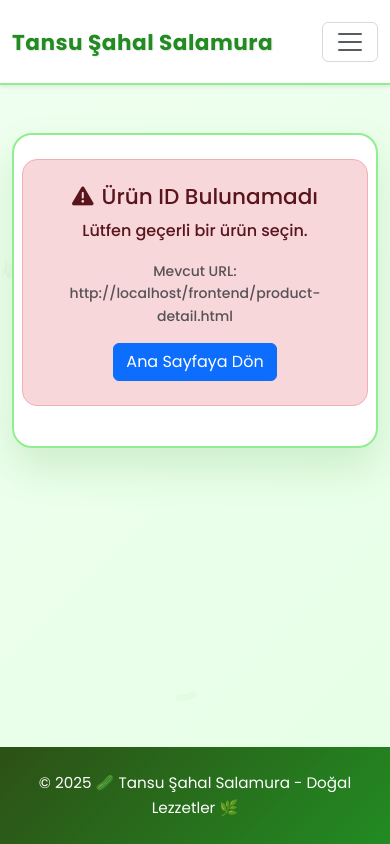
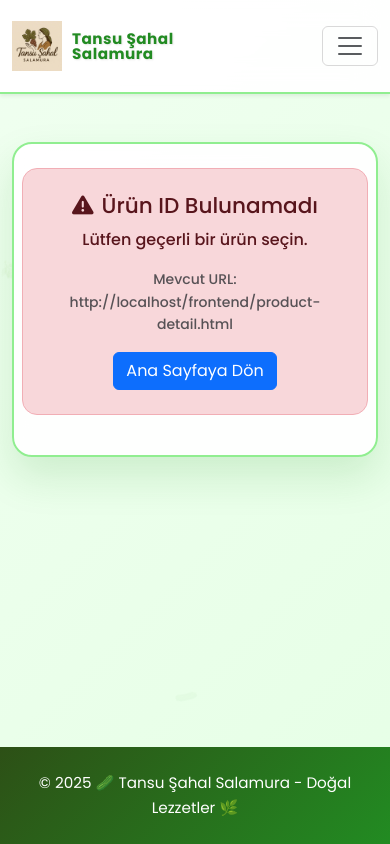
Before and after one commit to yunuxemre/yunux_e_ticaret_demo, a plain HTML site: page frontend/product-detail.html in a window 390 px wide. Drawn offline with nearby package versions, Linux system fonts and the light colour scheme.

Commit message:
İyileştirmeler yapıldı

```diff
--- a/frontend/product-detail.html
+++ b/frontend/product-detail.html
@@ -55,6 +55,46 @@
         .navbar-brand::before {
           content: "";
           font-size: 1.2em;
+        }
+
+        /* Brand text responsive styling */
+        .brand-text {
+          display: flex;
+          flex-direction: column;
+          line-height: 1.1;
+        }
+
+        .brand-line-1,
+        .brand-line-2 {
+          display: block;
+        }
+
+        /* Desktop: show on same line */
+        @media (min-width: 768px) {
+          .brand-text {
+            flex-direction: row;
+            gap: 0.5rem;
+          }
+
+          .brand-line-1::after {
+            content: " ";
+          }
+        }
+
+        /* Mobile: show on separate lines */
+        @media (max-width: 767.98px) {
+          .brand-text {
+            flex-direction: column;
+            line-height: 1;
+          }
+
+          .brand-line-1 {
+            font-size: 0.95rem;
+          }
+
+          .brand-line-2 {
+            font-size: 0.95rem;
+          }
         }
 
         .nav-link {
@@ -943,7 +983,13 @@
     <!-- Navbar -->
     <nav class="navbar navbar-expand-lg navbar-light bg-white py-3 shadow-sm sticky-top main-navbar">
         <div class="container">
-            <a class="navbar-brand fw-bold fs-4" href="/">Tansu Şahal Salamura</a> <!-- Original: 🥒 Tansu Şahal Salamura. Keeping this one as it's more specific. styles.css ::before will add icon. -->
+            <a class="navbar-brand fw-bold fs-4 d-flex align-items-center" href="/">
+                <img src="images/logo.jpg" alt="Logo" style="height: 50px; margin-right: 10px;">
+                <span class="brand-text">
+                    <span class="brand-line-1">Tansu Şahal</span>
+                    <span class="brand-line-2">Salamura</span>
+                </span>
+            </a>
             <button class="navbar-toggler" type="button" data-bs-toggle="collapse" data-bs-target="#mainNav" aria-controls="mainNav" aria-expanded="false" aria-label="Toggle navigation">
                 <span class="navbar-toggler-icon"></span>
             </button>
--- a/frontend/styles.css
+++ b/frontend/styles.css
@@ -119,6 +119,46 @@ section.container {
   font-size: 1.2em;
 }
 
+/* Brand text responsive styling */
+.brand-text {
+  display: flex;
+  flex-direction: column;
+  line-height: 1.1;
+}
+
+.brand-line-1,
+.brand-line-2 {
+  display: block;
+}
+
+/* Desktop: show on same line */
+@media (min-width: 768px) {
+  .brand-text {
+    flex-direction: row;
+    gap: 0.5rem;
+  }
+
+  .brand-line-1::after {
+    content: " ";
+  }
+}
+
+/* Mobile: show on separate lines */
+@media (max-width: 767.98px) {
+  .brand-text {
+    flex-direction: column;
+    line-height: 1;
+  }
+
+  .brand-line-1 {
+    font-size: 0.95rem;
+  }
+
+  .brand-line-2 {
+    font-size: 0.95rem;
+  }
+}
+
 .nav-link {
   font-weight: 500;
   color: var(--dark-green) !important;
@@ -227,12 +267,7 @@ section.container {
 
 /* Hero Section - Green Theme with Background Image */
 .hero-section {
-  background: linear-gradient(
-      135deg,
-      rgba(22, 87, 22, 0.4) 0%,
-      rgba(46, 139, 87, 0.3) 50%,
-      rgba(34, 119, 34, 0.4) 100%
-    ),
+  background: linear-gradient(135deg, rgba(22, 87, 22, 0.4) 0%, rgba(46, 139, 87, 0.3) 50%, rgba(34, 119, 34, 0.4) 100%),
     url("https://images4.alphacoders.com/766/766523.jpg");
   background-size: cover;
   background-position: center;
@@ -1005,7 +1040,9 @@ main {
     width: 100%;
   }
 
-  .auth-link {
+  /* Enhanced mobile button sizing - matching product detail */
+  .auth-links-group .auth-link,
+  .auth-links-group #adminLink {
     display: block;
     text-align: center;
     padding: 0.75rem 1rem;
@@ -1019,31 +1056,14 @@ main {
     max-width: 280px;
   }
 
-  .auth-link:hover {
+  .auth-links-group .auth-link:hover,
+  .auth-links-group #adminLink:hover {
     background-color: var(--primary-green);
     color: #ffffff !important;
     border-color: var(--primary-green);
   }
 
-  #adminLink {
-    background-color: #ffffff !important;
-    border: 1px solid var(--light-green) !important;
-    color: var(--primary-green) !important;
-    padding: 0.75rem 1rem;
-    font-size: 1rem;
-    border-radius: 0.5rem;
-    width: 100%;
-    max-width: 280px;
-    text-align: center;
-  }
-
-  #adminLink:hover {
-    background-color: var(--primary-green) !important;
-    color: #ffffff !important;
-    border-color: var(--primary-green) !important;
-  }
-
-  .btn-outline-danger {
+  .auth-links-group .btn-outline-danger {
     padding: 0.75rem 1rem;
     font-size: 1rem;
     border-radius: 0.5rem;
@@ -1058,9 +1078,10 @@ main {
     color: var(--primary-green);
   }
 
-  .btn-outline-danger:hover {
+  .auth-links-group .btn-outline-danger:hover {
     background-color: var(--primary-green);
     border-color: var(--primary-green);
+    color: white;
   }
 
   /* Auth pages responsive */
```
Also changed, not shown: frontend/index.html (+7 -5 lines).
